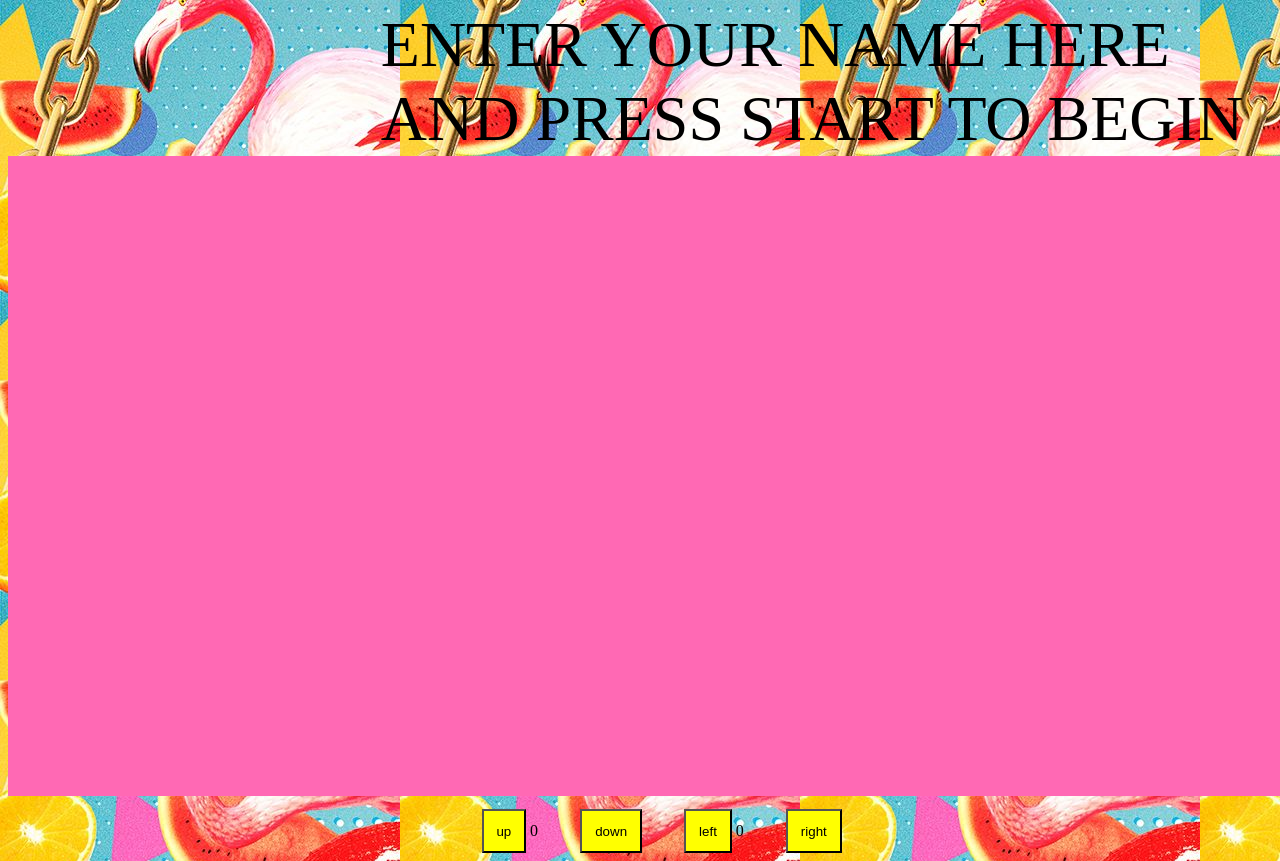
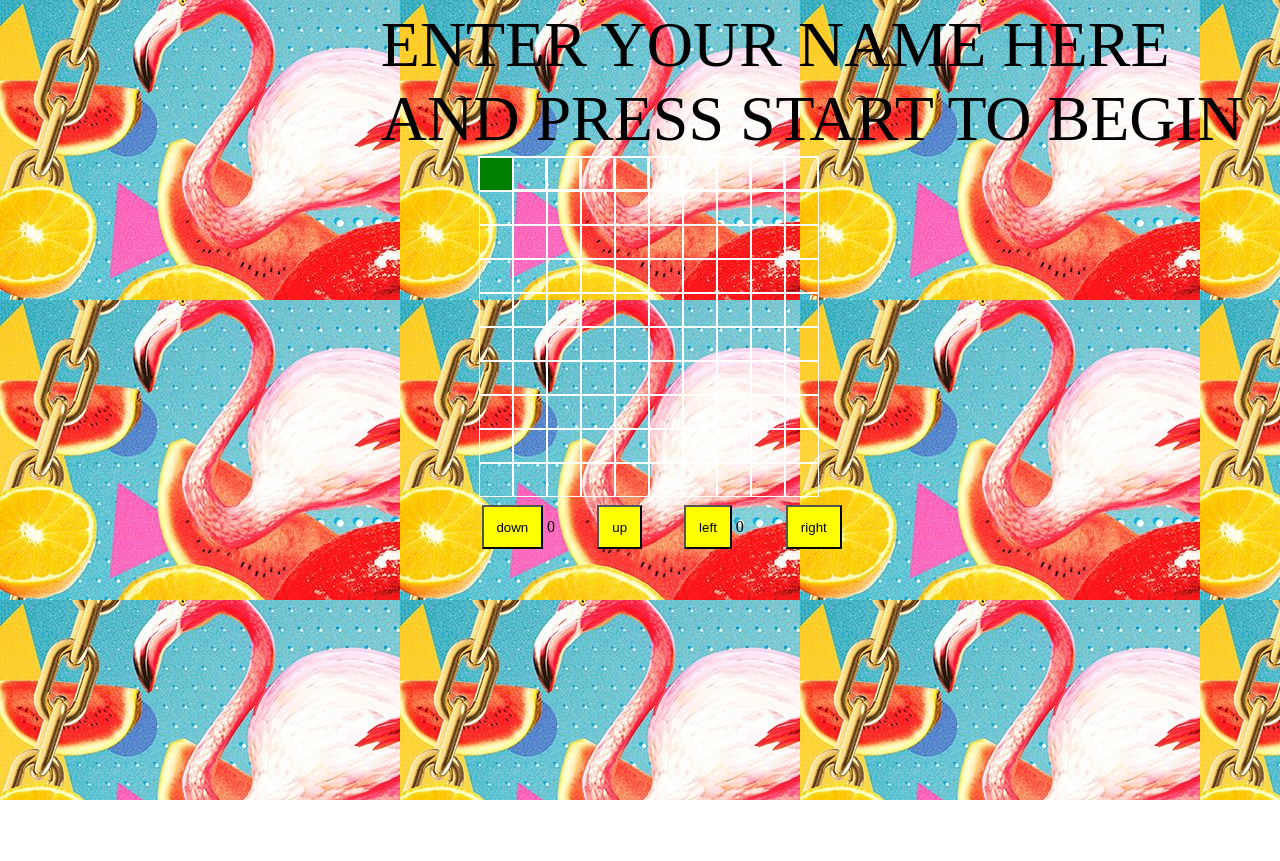
Before and after one commit to RSuber/CrazyTaxi-lite, a website: page index.html in a window 1280 px wide. Both pictures are taken after a click on the button "Start". After the commit the page ends 800 px from the top, so only its background shows below. Drawn offline with Linux system fonts and the light colour scheme.

Commit message:
new changes

```diff
--- a/app.js
+++ b/app.js
@@ -1,4 +1,3 @@
-
 let MyRouter = require('./router');
 
 window.addEventListener('load', function(){
--- a/index.html
+++ b/index.html
@@ -10,6 +10,7 @@
     <section id="player-view">
        <div id="player-name">
         <input id="input" value="ENTER YOUR NAME HERE AND PRESS START TO BEGIN" />
+        <div id="buttons"> </div>
       </div>
        <button id="start" onclick="location.href = '#MainGame'">Start</button>
        <button id="small"> Small </button>
@@ -17,20 +18,19 @@
      </section>
      <section id="direction-view">
        <ul id="ul"></ul>
-       <canvas id='canvas'></canvas>
-       <button id="up">up</button>
+       <div id='Grid'></div>
+       <button id="up">down</button>
        <div id="yAxis">
          -
        </div>
-       <button id="down">down</button>
+       <button id="down">up</button>
        <button id="left">left</button>
        <div id="xAxis">
          -
        </div>
        <button id="right">right</button>
   </section>
-  <section id="killscreen" style =display:none>YOU DIE!!!!
-      <button id="startAgain" onclick="location.href = '#killscreen'">Start Again!</scipt>
+  <section id="killview">YOU DIE!!!!
   </section>
     <script src="/vendor/underscore-min.js"></script>
 		<script src="/vendor/jquery.js"></script>
--- a/main.css
+++ b/main.css
@@ -55,3 +55,27 @@ button{
 .hidden{
   display: none;
 }
+#Grid {
+  margin:0 auto;
+  text-align:center;
+  line-height:0;
+}
+.row {
+ width: 2em;
+ height: 2em;
+ margin: 0;
+ display: inline-block;
+ border: 1px solid white;
+
+}
+.cell {
+ width: 2em;
+ height: 2em;
+ margin: 0;
+ display: inline-block;
+ border: 1px solid white;
+
+}
+#player{
+  background-color:green;
+}
--- /dev/null
+++ b/model/user.collection.js
@@ -0,0 +1,5 @@
+let PlayerType = require('./user');
+module.exports = Backbone.Collection.extend({
+  url:'http://grid.queencityiron.com/api/players',
+  model:PlayerType,
+})
--- /dev/null
+++ b/model/user.js
@@ -0,0 +1,9 @@
+module.exports = Backbone.Model.extend({
+
+url:'http://grid.queencityiron.com/api/players',
+defaults:{
+  username: '',
+  energy: 0,
+  score: 0
+},
+})
--- a/public/js/app.js
+++ b/public/js/app.js
@@ -8,13 +8,21 @@ window.addEventListener('load', function () {
   var GameRouter = new MyRouter();
   Backbone.history.start();
 });
-},{"./router":3}],2:[function(require,module,exports){
+},{"./router":5}],2:[function(require,module,exports){
+/// Gabe helped me get the data posting and getting
+let PlayerType = require('./user');
+let PlayerTypeCollection = require('./user.collection');
 module.exports = Backbone.Model.extend({
+  initialize: function (){
+this.playertype = new PlayerTypeCollection();
+  },
+url:"grid.queencityiron.com/api/players",
  defaults:{
    xvalue: 0,
    yvalue: 0,
    username: '',
    energy: 100,
+   score: Math.floor(Math.random() * 100),
  },
 
  //start
@@ -93,24 +101,43 @@ right: function() {
 consumeEnergy: function() {
   if(this.get('energy') <= 0){
   console.log('you Dead')
-  location.href = 'killscreen';
-
+  this.trigger('death');
+  this.save();
 }
-
-}
-
+},
 });
 
-},{}],3:[function(require,module,exports){
+},{"./user":4,"./user.collection":3}],3:[function(require,module,exports){
+let PlayerType = require('./user');
+module.exports = Backbone.Collection.extend({
+  url:'http://grid.queencityiron.com/api/players',
+  model:PlayerType,
+})
 
+},{"./user":4}],4:[function(require,module,exports){
+module.exports = Backbone.Model.extend({
+
+url:'http://grid.queencityiron.com/api/players',
+defaults:{
+  username: '',
+  energy: 0,
+  score: 0
+},
+})
+
+},{}],5:[function(require,module,exports){
 let DirectionModel =require('./model/directionmodel');
 let DirectionView = require('./view/directionview');
 let PlayerView = require('./view/playerview');
+let KillView = require('./view/killview')
+// let HighScoreCollection = require('./models/highscore.collection')
 
 module.exports = Backbone.Router.extend({
   initialize: function(){
     let vdirection = new DirectionModel();
-
+    vdirection.on('death', function(){
+      this.navigate('Killscreen',{trigger:true})
+    }, this);
     this.player = new PlayerView({
       model: vdirection,
       el: document.getElementById('player-view'),
@@ -119,12 +146,16 @@ module.exports = Backbone.Router.extend({
     this.direction = new DirectionView({
       model: vdirection,
       el: document.getElementById('direction-view')
+    });
+    this.kill= new KillView({
+      model: vdirection,
+      el: document.getElementById('killview')
     })
   },
   routes: {
     'MainGame' :'mainGame',
     'restart' : 'restart',
-    'killscreen':'killscreen',
+    'Killscreen':'killscreen',
     '' : 'restart',
   },
 mainGame: function(){
@@ -136,17 +167,16 @@ restart: function(){
   console.log('hello')
   this.direction.el.classList.add('hidden')
   this.player.el.classList.remove('hidden')
+  this.kill.el.classList.add('hidden')
 },
 killscreen: function(){
   this.direction.el.classList.add('hidden');
-  this.killscreen.el.classList.remove('display:none');
+  this.kill.el.classList.remove('hidden');
 }
 
 })
 
-},{"./model/directionmodel":2,"./view/directionview":4,"./view/playerview":5}],4:[function(require,module,exports){
-
-
+},{"./model/directionmodel":2,"./view/directionview":6,"./view/killview":7,"./view/playerview":8}],6:[function(require,module,exports){
 module.exports = Backbone.View.extend({
 
     initialize: function () {
@@ -177,26 +207,68 @@ module.exports = Backbone.View.extend({
   clickRight: function () {
     this.model.right();
   },
-
+  // Riggan and Geoff helped me with this one
+createGrid : function() {
+  let grid = this.el.querySelector('#Grid');
+  grid.innerHTML = '';
+  console.log('making grid');
+  let size = 10;
+  for (y=0; y<size; y++){
+    var row = document.createElement("div");
+    row.classList.add('row');
+for(x=0; x<size; x++){
+  var cell = document.createElement('div');
+  cell.classList.add('cell')
+  row.appendChild(cell)
+  if(this.model.get("xvalue") === y && this.model.get("yvalue")===x){
+    cell.setAttribute('id','player');
+  }
+}
+grid.appendChild(row)
+}
+},
   render: function () {
     let buttonRight = this.el.querySelector('#xAxis');
     buttonRight.textContent = this.model.get('xvalue');
-
-    let buttonLeft = this.el.querySelector('#xAxis');
-    buttonLeft.textContent = this.model.get('xvalue');
-
     let buttonUp = this.el.querySelector('#yAxis');
     buttonUp.textContent = this.model.get('yvalue');
-  }
-
-
+    this.createGrid();
+}
 });
 
-},{}],5:[function(require,module,exports){
+},{}],7:[function(require,module,exports){
+module.exports = Backbone.View.extend({
+
+    // initialize: function () {
+    //   this.model.on('load', this.render, this);
+    // },
+    events: {
+      'click #restart': 'GameRestart'
+    },
+  GameRestart: function(){
+
+  },
+  render: function(){
+    let finalScore = this.el.querySelector('#scoreBoard')
+     finalScore.textContent = `You lost ${model.get('username')}
+     Final score: ${model.get('score')}`;
+     let renderScores = this.el.querySelector('#highScoreList')
+     let self = this;
+     this.model.collectionOfHighScores.forEach(function(model) {
+       let scoreList = document.createElement('li')
+       console.log(model);
+         scoreList.textContent = `${model.get('playerType')} ${model.get('name')} ${model.get('score')} `;
+             renderScores.appendChild(scoreList);
+     })
+  }
+});
+
+},{}],8:[function(require,module,exports){
 module.exports = Backbone.View.extend({
 
   initialize: function () {
     this.model.on('change', this.render, this);
+    this.model.playertype.on('gotTypes', this.render, this);
   },
 
   events: {
@@ -231,10 +303,7 @@ module.exports = Backbone.View.extend({
       let name = this.model.get("username");
       let view = document.getElementById('ul');
       view.innerHTML = name
-
   },
-
-
 
 });
 
--- a/public/main.css
+++ b/public/main.css
@@ -55,3 +55,27 @@ button{
 .hidden{
   display: none;
 }
+#Grid {
+  margin:0 auto;
+  text-align:center;
+  line-height:0;
+}
+.row {
+ width: 2em;
+ height: 2em;
+ margin: 0;
+ display: inline-block;
+ border: 1px solid white;
+
+}
+.cell {
+ width: 2em;
+ height: 2em;
+ margin: 0;
+ display: inline-block;
+ border: 1px solid white;
+
+}
+#player{
+  background-color:green;
+}
--- /dev/null
+++ b/view/killview.js
@@ -0,0 +1,25 @@
+module.exports = Backbone.View.extend({
+
+    // initialize: function () {
+    //   this.model.on('load', this.render, this);
+    // },
+    events: {
+      'click #restart': 'GameRestart'
+    },
+  GameRestart: function(){
+
+  },
+  render: function(){
+    let finalScore = this.el.querySelector('#scoreBoard')
+     finalScore.textContent = `You lost ${model.get('username')}
+     Final score: ${model.get('score')}`;
+     let renderScores = this.el.querySelector('#highScoreList')
+     let self = this;
+     this.model.collectionOfHighScores.forEach(function(model) {
+       let scoreList = document.createElement('li')
+       console.log(model);
+         scoreList.textContent = `${model.get('playerType')} ${model.get('name')} ${model.get('score')} `;
+             renderScores.appendChild(scoreList);
+     })
+  }
+});
--- a/view/playerview.js
+++ b/view/playerview.js
@@ -2,6 +2,7 @@ module.exports = Backbone.View.extend({
 
   initialize: function () {
     this.model.on('change', this.render, this);
+    this.model.playertype.on('gotTypes', this.render, this);
   },
 
   events: {
@@ -36,9 +37,6 @@ module.exports = Backbone.View.extend({
       let name = this.model.get("username");
       let view = document.getElementById('ul');
       view.innerHTML = name
-
   },
 
-
-
 });
```
Also changed, not shown: Router.js (+12 -4 lines), model/directionmodel.js (+11 -5 lines), public/index.html (+5 -5 lines), view/directionview.js (+22 -10 lines), styles.scss (deleted).
